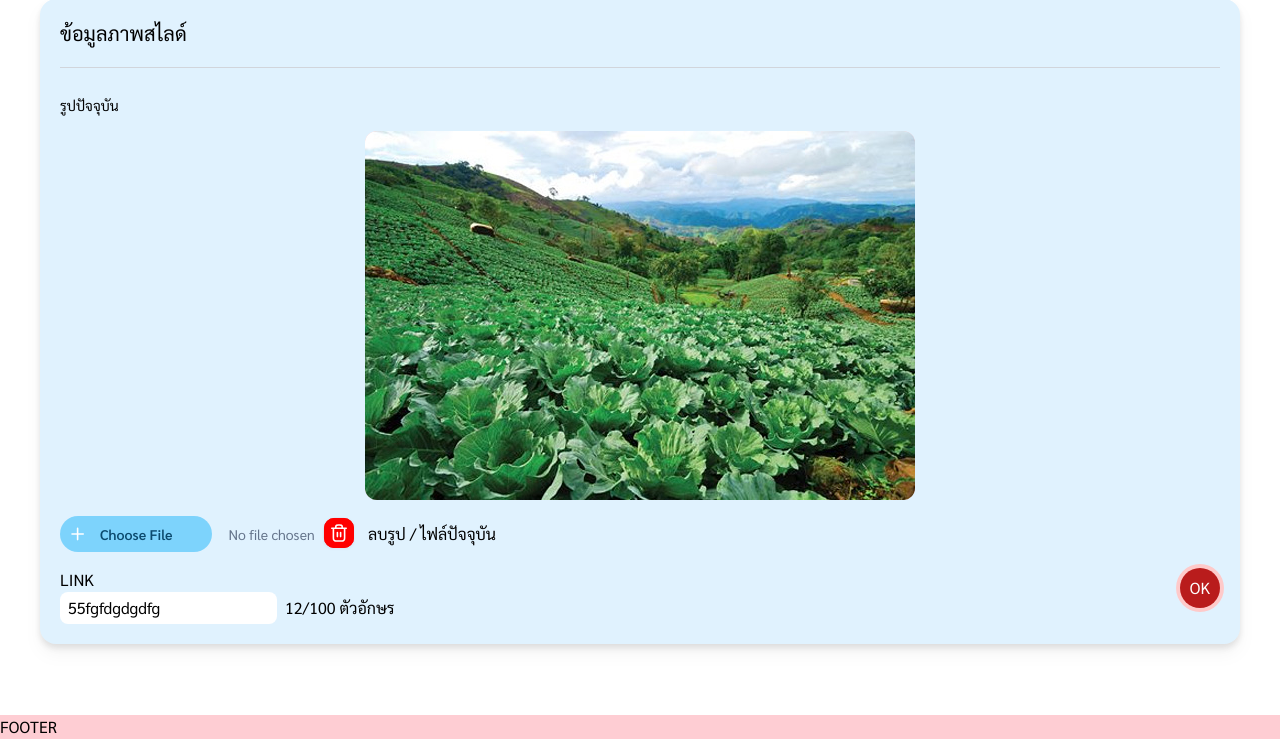
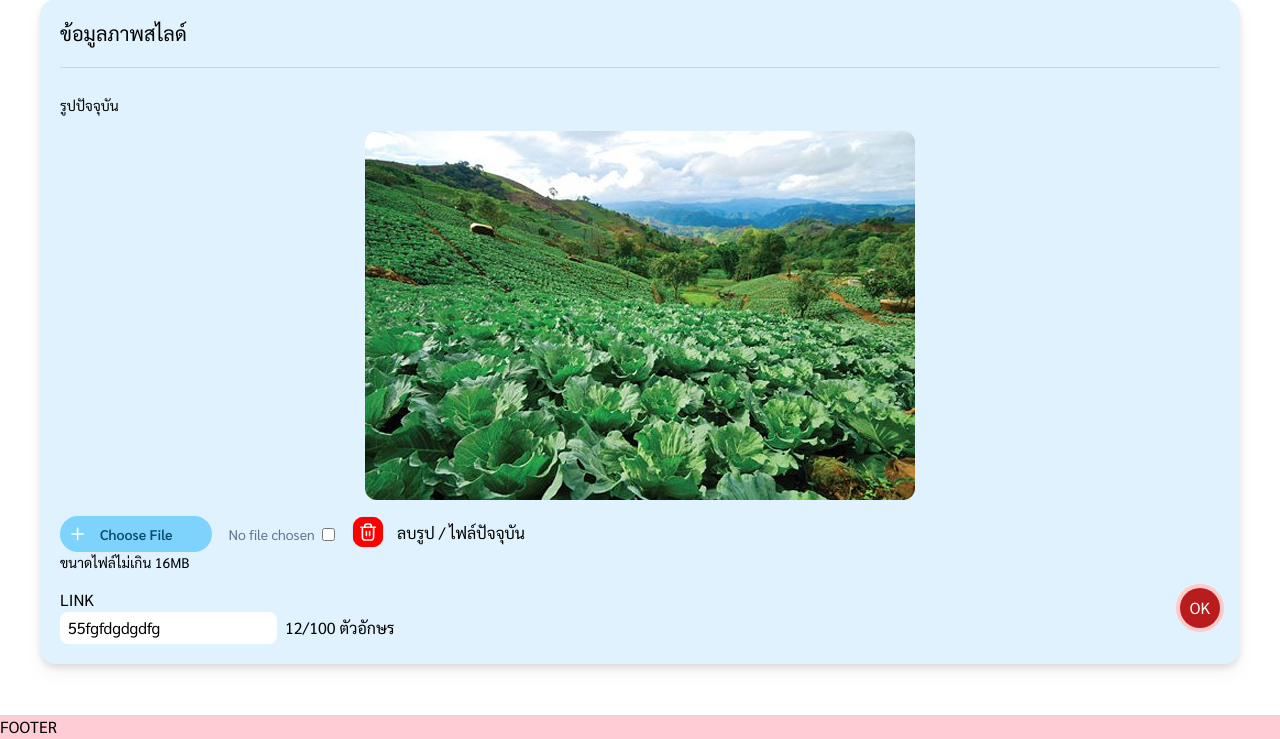
Before and after one commit to PN23CH/dev_practice, a PHP site: page /items.php in a window 1280 px wide. Shown: the part 149-888 px from the top of the page. Run offline with PHP 8.4, Linux system fonts and the light colour scheme; some libraries are stand-ins or nearby versions.

Commit message:
add-input-add-maxsize

```diff
--- a/src/items.php
+++ b/src/items.php
@@ -60,19 +60,24 @@ require_once __DIR__ . "/../config/configuration.php";
                             </div>
                         </div>
                         <!-- <div data-date-time></div> -->
-                        <div class="flex items-center">
+                        <div class="flex">
+                            <div class="pb-5">
                                 <div class="relative inline-block">
                                     <!-- TODO ใช้เป็น <label> ในการ config css
                                 TODO ระบุ นามสกุลไฟล์ที่อนุญาตเท่านั้น (ทำที่ js ได้)
 
                                 TODO หน้าแสดงผล ระบุ sizefile แทนชื่อไฟล์ เช่น sizefile/16mb หากใหญ่เกิน ก็ ทำ validate แจ้งด้วย
                                  -->
+
                                     <input type="file" data-file-choose class="block text-sm text-slate-500 file:mr-4 file:py-2 file:px-10 file:rounded-full file:border-0 file:text-sm file:font-semibold file:bg-sky-300 file:text-sky-900 hover:file:bg-sky-200" />
                                     <svg class="absolute left-2 top-1/2 transform -translate-y-1/2" width="20" height="20" viewBox="0 0 20 20" fill="none" xmlns="http://www.w3.org/2000/svg">
                                         <path d="M9.61516 4.39062V15.6092M4.00586 9.99992H15.2245" stroke="white" stroke-width="1.60586" stroke-linecap="round" stroke-linejoin="round" />
                                     </svg>
                                 </div>
-                            <!-- TODO ทำ Checkbox สำหรับ delete file เมื่อกด Submit placeholder ไม่ต้องเปลี่ยน แต่เป็นการกด delete แล้ว checkbox ทำงาน -->
+                                <div data-size-file-show class="absolute text-sm">ขนาดไฟล์ไม่เกิน 16MB</div>
+                            </div>
+                            <div class="flex items-start gap-x-4">
+                                <input type="checkbox" data-check-delete class="mt-3">
                                 <button type="button" data-delete-item class="flex items-center gap-x-3">
                                     <svg width="34" height="34" viewBox="0 0 34 34" fill="none" xmlns="http://www.w3.org/2000/svg">
                                         <g filter="url(#filter0_d_1016_6844)">
@@ -95,7 +100,7 @@ require_once __DIR__ . "/../config/configuration.php";
                                     ลบรูป / ไฟล์ปัจจุบัน
                                 </button>
                             </div>
-
+                        </div>
                         <div class="flex justify-between">
                             <div class="flex flex-col">
                                 <div class="mr-2">LINK</div>
@@ -131,6 +136,17 @@ require_once __DIR__ . "/../config/configuration.php";
         const placeholderImage = '../dnm_file/slide/default-image.jpg';
         const category = "slide";
         const slideForm = document.forms['slide'];
+
+        let currentFile = dnmLocal == 1 ? "dnmLocal" : localFile == 1 ? "localFile" : "";
+
+        const imageSlideDiv = document.querySelector('[data-image-slide] img');
+        imageSlideDiv.src = '../dnm_file/slide/default-image.jpg';
+        const deleteButton = document.querySelector('[data-delete-item]');
+        const checkDelete = document.querySelector('[data-check-delete]');
+        const currentSizeFile = document.querySelector('[data-size-file-show]');
+        const maxSizeMB = 16; // ขนาดสูงสุดที่อนุญาตใน MB
+        const maxSizeBytes = maxSizeMB * 1024 * 1024;
+
 
         function updateCharacterCount() {
             const characterCount = linkInput.value.length;
@@ -185,12 +201,26 @@ require_once __DIR__ . "/../config/configuration.php";
 
         fileInput.addEventListener('change', function() {
             const currentFile = fileInput.files[0];
+            console.log(currentFile);
             imagePreview.src = '';
             if (currentFile) {
                 const imageURL = URL.createObjectURL(currentFile); // สร้าง Blob URL
+                const sizeNewFile = currentFile.size;
+                const sizeInMB = (sizeNewFile / (1024 * 1024)).toFixed(2);
+                currentSizeFile.innerHTML = `ขนาดไฟล์ ${sizeInMB} MB`;
                 imagePreview.src = imageURL;
+
+                if (sizeNewFile > maxSizeBytes) {
+                    currentSizeFile.innerHTML = `ขนาดไฟล์ของคุณใหญ่กว่า ${maxSizeMB}MB`; // แสดงข้อความเตือน
+                    submitButton.disabled = true; // ปิดการกด Submit
+                } else {
+                    currentSizeFile.innerHTML = `ขนาดไฟล์ ${sizeInMB} MB`; // แสดงขนาดไฟล์
+                    submitButton.disabled = false; // เปิดการกด Submit
+                }
             } else {
                 imagePreview.src = 'path/to/placeholder-image.jpg'; // รูป placeholder ถ้าไม่มีไฟล์
+                currentSizeFile.innerHTML = 'ไม่มีไฟล์ที่เลือก';
+                submitButton.disabled = true;
             }
         })
 
@@ -200,17 +230,16 @@ require_once __DIR__ . "/../config/configuration.php";
             return UrlPath;
         }
 
-        let currentFile = dnmLocal == 1 ? "dnmLocal" : localFile == 1 ? "localFile" : "";
-
-        const imageSlideDiv = document.querySelector('[data-image-slide] img');
-        imageSlideDiv.src = '../dnm_file/slide/default-image.jpg';
-
-        const deleteButton = document.querySelector('[data-delete-item]');
-
         linkInput.addEventListener('input', updateCharacterCount);
 
+        let isCheck = false;
+        checkDelete.addEventListener('change', (event) => {
+            isCheck = event.target.checked;
+        });
+
         deleteButton.addEventListener('click', () => {
-            imagePreview.src = placeholderImage;
+            checkDelete.checked ||= true; // การใช้ ||= จะตรวจสอบว่า checkDelete.checked เป็น false หรือ undefined และถ้าใช่ จะกำหนดค่าให้เป็น true
+            isCheck = checkDelete.checked; // อัพเดทค่า isCheck หลังจากเปลี่ยนสถานะ checkbox
         });
 
         async function SubmitButton() {
@@ -220,12 +249,11 @@ require_once __DIR__ . "/../config/configuration.php";
             let uploadedFileName = '';
             let isFileDeleted = false;
             const setOldFile = fileInput.dataset.oldfile;
-
             const newFile = fileInput.files[0];
 
-            if (newFile) {
-                // if (isCheck || newFile) {
+            if (isCheck || newFile) {
                 isFileDeleted = true;
+                imagePreview.src = placeholderImage;
             }
 
             formData.append('id', currentId);
```
Lines whose indentation alone changed are shown as unchanged.
